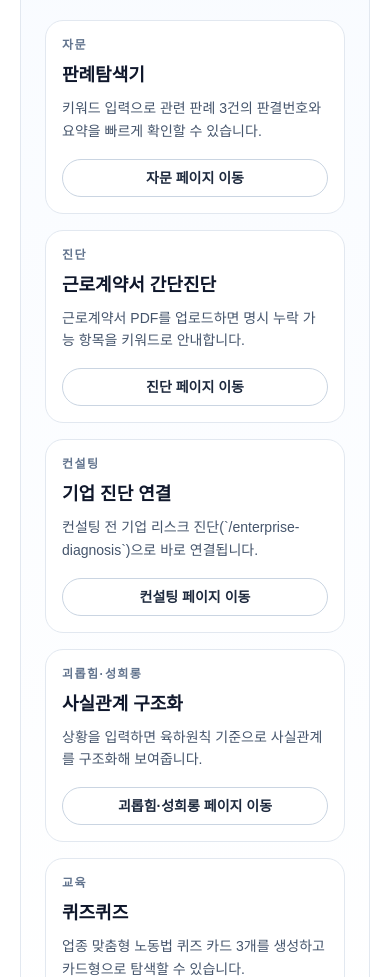
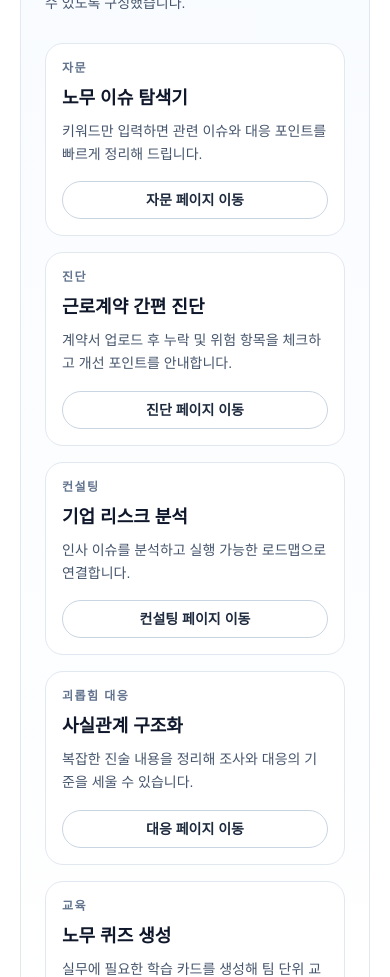
Before and after one commit to kyj44123-afk/cpla.ai, a Next.js app: page / in a window 390 px wide. Shown: the part 2580-3557 px from the top of the page. Built offline with nearby package versions, Linux system fonts and the light colour scheme; no server answers; a web font is replaced by a local one.

Commit message:
ver 0.9.6.9. (error fix)

```diff
--- a/src/app/page.tsx
+++ b/src/app/page.tsx
@@ -5,7 +5,6 @@ import BrandStory from "@/components/landing-premium/BrandStory";
 import HeroFollowupSections from "@/components/landing-premium/HeroFollowupSections";
 import HeroSequence from "@/components/landing-premium/HeroSequence";
 import PostFeatureCtaCards from "@/components/landing-premium/PostFeatureCtaCards";
-import ScrollReveal from "@/components/landing-premium/ScrollReveal";
 import SiteFooter from "@/components/landing-premium/SiteFooter";
 import TopHeader from "@/components/landing-premium/TopHeader";
 
@@ -57,18 +56,10 @@ export default async function Home() {
         headline={"노무를 완성하는\n노동법률 파트너"}
         subcopy="공인노무사와 경영진이 함께 쌓아온 경험과 정교한 전략, 그리고 AI 분석으로 기업과 개인의 중요한 결정을 더 빠르고 명확하게 지원합니다."
       />
-      <ScrollReveal>
-        <AutoPostsCarousel />
-      </ScrollReveal>
-      <ScrollReveal delayMs={80}>
-        <PostFeatureCtaCards />
-      </ScrollReveal>
-      <ScrollReveal delayMs={140}>
-        <HeroFollowupSections />
-      </ScrollReveal>
-      <ScrollReveal delayMs={200}>
-        <BrandStory />
-      </ScrollReveal>
+      <AutoPostsCarousel />
+      <PostFeatureCtaCards />
+      <HeroFollowupSections />
+      <BrandStory />
       <SiteFooter />
     </main>
   );
--- a/src/components/landing-premium/BrandStory.tsx
+++ b/src/components/landing-premium/BrandStory.tsx
@@ -1,37 +1,67 @@
+"use client";
+
+import { motion } from "framer-motion";
+
 const cards = [
   {
-    title: "풍부한 경험",
-    body: "산업 현장과 기업 자문을 아우른 실무 경험으로 복잡한 노무 이슈를 명확하게 정리합니다.",
+    title: "현장 중심 경험",
+    body: "다양한 산업 현장에서 쌓은 실무 경험으로 복잡한 노무 이슈를 구조화합니다.",
   },
   {
-    title: "압도적 실력",
-    body: "법률 해석과 분쟁 대응의 정밀도를 높여 중요한 의사결정 순간에 가장 실질적인 대안을 제시합니다.",
+    title: "정확한 실행력",
+    body: "법령 해석부터 실행 설계까지 연결해, 의사결정의 품질과 속도를 높입니다.",
   },
   {
-    title: "지속가능경영",
-    body: "단기 해결을 넘어 조직이 오래 유지할 수 있는 인사·노무 체계를 함께 설계합니다.",
+    title: "지속 가능한 체계",
+    body: "단기 처방을 넘어 조직이 스스로 운영할 수 있는 인사·노무 체계를 만듭니다.",
   },
 ];
 
 export default function BrandStory() {
   return (
-    <section className="bg-white px-5 py-24 md:px-8 md:py-32">
+    <motion.section
+      className="bg-white px-5 py-24 md:px-8 md:py-32"
+      initial={{ opacity: 0, y: 30 }}
+      whileInView={{ opacity: 1, y: 0 }}
+      viewport={{ once: true, amount: 0.2 }}
+      transition={{ duration: 0.7 }}
+    >
       <div className="mx-auto w-full max-w-7xl">
-        <p className="text-xs uppercase tracking-[0.2em] text-slate-500">Brand Story</p>
-        <h2 className="mt-3 font-serif text-3xl text-slate-900 md:text-5xl">공인노무사 곽영준</h2>
+        <motion.p
+          className="text-xs uppercase tracking-[0.2em] text-slate-500"
+          initial={{ opacity: 0, y: 20 }}
+          whileInView={{ opacity: 1, y: 0 }}
+          viewport={{ once: true, amount: 0.2 }}
+          transition={{ duration: 0.45 }}
+        >
+          Brand Story
+        </motion.p>
+        <motion.h2
+          className="mt-3 font-serif text-3xl text-slate-900 md:text-5xl"
+          initial={{ opacity: 0, y: 22 }}
+          whileInView={{ opacity: 1, y: 0 }}
+          viewport={{ once: true, amount: 0.2 }}
+          transition={{ duration: 0.5, delay: 0.05 }}
+        >
+          공인노무사 경영진
+        </motion.h2>
 
         <div className="mt-12 grid gap-6 md:grid-cols-3">
-          {cards.map((card) => (
-            <article
+          {cards.map((card, index) => (
+            <motion.article
               key={card.title}
               className="rounded-3xl border border-slate-200 bg-[linear-gradient(180deg,#f8fbff_0%,#f3f6fa_100%)] p-7 shadow-[0_10px_30px_-24px_rgba(15,23,42,0.6)]"
+              initial={{ opacity: 0, y: 22 }}
+              whileInView={{ opacity: 1, y: 0 }}
+              viewport={{ once: true, amount: 0.2 }}
+              transition={{ duration: 0.5, delay: index * 0.08 }}
             >
               <h3 className="font-serif text-2xl text-slate-900">{card.title}</h3>
               <p className="mt-4 text-sm leading-relaxed text-slate-600 md:text-base">{card.body}</p>
-            </article>
+            </motion.article>
           ))}
         </div>
       </div>
-    </section>
+    </motion.section>
   );
 }
--- a/src/components/landing-premium/HeroFollowupSections.tsx
+++ b/src/components/landing-premium/HeroFollowupSections.tsx
@@ -1,19 +1,22 @@
+"use client";
+
 import Image from "next/image";
+import { motion } from "framer-motion";
 
 const concernCards = [
   {
-    title: "지속적인 인력유출",
-    description: "핵심 인재 이탈이 반복되면 조직 학습과 실행력이 동시에 약화됩니다.",
+    title: "반복되는 인력 이탈",
+    description: "핵심 인력이 빠져나가면 채용과 온보딩 비용이 동시에 증가합니다.",
     image: "/landing/concern-turnover.svg",
   },
   {
-    title: "언제 터질지 모르는 인사노무 리스크",
-    description: "작은 신호를 놓치면 분쟁과 비용이 한 번에 폭발할 수 있습니다.",
+    title: "늦게 보이는 인사 리스크",
+    description: "초기 신호를 놓치면 분쟁과 비용이 한 번에 확대될 수 있습니다.",
     image: "/landing/concern-risk.svg",
   },
   {
-    title: "성장률은 둔화, 인건비는 우상향",
-    description: "매출과 인건비의 간극이 커질수록 경영 의사결정은 더 어려워집니다.",
+    title: "상승하는 인건비 부담",
+    description: "급여, 수당, 운영비가 누적되면서 의사결정 속도가 느려집니다.",
     image: "/landing/concern-cost.svg",
   },
 ];
@@ -21,17 +24,17 @@ const concernCards = [
 const solutionFlow = [
   {
     step: "1",
-    title: "인사노무 진단을 통한 이직원인 파악",
+    title: "현황 진단으로 리스크 파악",
     image: "/landing/solution-diagnosis.svg",
   },
   {
     step: "2",
-    title: "근본적 문제해결까지 필요한 노동법률자문",
+    title: "노무 자문으로 해결안 설계",
     image: "/landing/solution-advisory.svg",
   },
   {
     step: "3",
-    title: "임금체계/적정인력 등 HRBP 컨설팅",
+    title: "HRBP 컨설팅으로 실행 정착",
     image: "/landing/solution-hrbp.svg",
   },
 ];
@@ -39,16 +42,32 @@ const solutionFlow = [
 export default function HeroFollowupSections() {
   return (
     <div className="bg-white">
-      <section className="px-5 py-20 md:px-8 md:py-24">
+      <motion.section
+        className="px-5 py-20 md:px-8 md:py-24"
+        initial={{ opacity: 0, y: 28 }}
+        whileInView={{ opacity: 1, y: 0 }}
+        viewport={{ once: true, amount: 0.15 }}
+        transition={{ duration: 0.7 }}
+      >
         <div className="mx-auto w-full max-w-7xl">
-          <h2 className="text-center font-serif text-3xl text-slate-900 md:text-5xl">
-            기업이 성장할수록 깊어지는 고민
-          </h2>
+          <motion.h2
+            className="text-center font-serif text-3xl text-slate-900 md:text-5xl"
+            initial={{ opacity: 0, y: 20 }}
+            whileInView={{ opacity: 1, y: 0 }}
+            viewport={{ once: true, amount: 0.2 }}
+            transition={{ duration: 0.45 }}
+          >
+            기업의 성장 발목을 잡는 노무 이슈
+          </motion.h2>
           <div className="mt-12 grid gap-6 md:grid-cols-3">
-            {concernCards.map((card) => (
-              <article
+            {concernCards.map((card, index) => (
+              <motion.article
                 key={card.title}
                 className="overflow-hidden rounded-3xl border border-slate-200 bg-white shadow-[0_16px_30px_-24px_rgba(15,23,42,0.7)]"
+                initial={{ opacity: 0, y: 24 }}
+                whileInView={{ opacity: 1, y: 0 }}
+                viewport={{ once: true, amount: 0.2 }}
+                transition={{ duration: 0.5, delay: index * 0.08 }}
               >
                 <div className="relative h-48 w-full bg-[linear-gradient(180deg,#eef5fc_0%,#f8fbff_100%)]">
                   <Image src={card.image} alt={card.title} fill className="object-cover" />
@@ -57,20 +76,38 @@ export default function HeroFollowupSections() {
                   <h3 className="font-serif text-2xl leading-snug text-slate-900">{card.title}</h3>
                   <p className="mt-3 text-sm leading-relaxed text-slate-600 md:text-base">{card.description}</p>
                 </div>
-              </article>
+              </motion.article>
             ))}
           </div>
         </div>
-      </section>
+      </motion.section>
 
-      <section className="px-5 py-20 md:px-8 md:py-24">
+      <motion.section
+        className="px-5 py-20 md:px-8 md:py-24"
+        initial={{ opacity: 0, y: 28 }}
+        whileInView={{ opacity: 1, y: 0 }}
+        viewport={{ once: true, amount: 0.15 }}
+        transition={{ duration: 0.7 }}
+      >
         <div className="mx-auto w-full max-w-7xl">
-          <h2 className="text-center font-serif text-3xl text-slate-900 md:text-5xl">이렇게 해결할 수 있습니다</h2>
+          <motion.h2
+            className="text-center font-serif text-3xl text-slate-900 md:text-5xl"
+            initial={{ opacity: 0, y: 20 }}
+            whileInView={{ opacity: 1, y: 0 }}
+            viewport={{ once: true, amount: 0.2 }}
+            transition={{ duration: 0.45 }}
+          >
+            해결 프로세스
+          </motion.h2>
           <div className="mt-12 grid gap-6 md:grid-cols-3">
             {solutionFlow.map((item, index) => (
-              <article
+              <motion.article
                 key={item.title}
                 className="relative overflow-hidden rounded-3xl border border-slate-200 bg-[linear-gradient(180deg,#f9fcff_0%,#f2f6fb_100%)] p-6 shadow-[0_14px_28px_-24px_rgba(15,23,42,0.7)]"
+                initial={{ opacity: 0, y: 24 }}
+                whileInView={{ opacity: 1, y: 0 }}
+                viewport={{ once: true, amount: 0.2 }}
+                transition={{ duration: 0.5, delay: index * 0.08 }}
               >
                 <span className="mb-5 inline-flex h-10 w-10 items-center justify-center rounded-full bg-slate-900 text-sm font-semibold text-white">
                   {item.step}
@@ -84,18 +121,40 @@ export default function HeroFollowupSections() {
                     →
                   </span>
                 ) : null}
-              </article>
+              </motion.article>
             ))}
           </div>
         </div>
-      </section>
+      </motion.section>
 
-      <section className="px-5 py-20 md:px-8 md:py-24">
+      <motion.section
+        className="px-5 py-20 md:px-8 md:py-24"
+        initial={{ opacity: 0, y: 24 }}
+        whileInView={{ opacity: 1, y: 0 }}
+        viewport={{ once: true, amount: 0.2 }}
+        transition={{ duration: 0.65 }}
+      >
         <div className="mx-auto w-full max-w-7xl">
-          <p className="text-center text-xs uppercase tracking-[0.18em] text-slate-500">Leading with</p>
-          <h2 className="mt-5 text-center font-serif text-5xl text-slate-900 md:text-7xl">노무법인 호연</h2>
+          <motion.p
+            className="text-center text-xs uppercase tracking-[0.18em] text-slate-500"
+            initial={{ opacity: 0, y: 14 }}
+            whileInView={{ opacity: 1, y: 0 }}
+            viewport={{ once: true, amount: 0.2 }}
+            transition={{ duration: 0.4 }}
+          >
+            Leading with
+          </motion.p>
+          <motion.h2
+            className="mt-5 text-center font-serif text-5xl text-slate-900 md:text-7xl"
+            initial={{ opacity: 0, y: 16 }}
+            whileInView={{ opacity: 1, y: 0 }}
+            viewport={{ once: true, amount: 0.2 }}
+            transition={{ duration: 0.45, delay: 0.05 }}
+          >
+            노무법인 인연
+          </motion.h2>
         </div>
-      </section>
+      </motion.section>
     </div>
   );
 }
--- a/src/components/landing-premium/PostFeatureCtaCards.tsx
+++ b/src/components/landing-premium/PostFeatureCtaCards.tsx
@@ -1,6 +1,7 @@
 "use client";
 
 import Link from "next/link";
+import { motion } from "framer-motion";
 
 type FeatureCard = {
   menuName: string;
@@ -29,36 +30,36 @@ const cards: FeatureCard[] = [
   {
     menuName: "자문",
     href: "/advisory",
-    featureName: "판례탐색기",
-    description: "키워드 입력으로 관련 판례 3건의 판결번호와 요약을 빠르게 확인할 수 있습니다.",
+    featureName: "노무 이슈 탐색기",
+    description: "키워드만 입력하면 관련 이슈와 대응 포인트를 빠르게 정리해 드립니다.",
     ctaLabel: "자문 페이지 이동",
   },
   {
     menuName: "진단",
     href: "/diagnosis",
-    featureName: "근로계약서 간단진단",
-    description: "근로계약서 PDF를 업로드하면 명시 누락 가능 항목을 키워드로 안내합니다.",
+    featureName: "근로계약 간편 진단",
+    description: "계약서 업로드 후 누락 및 위험 항목을 체크하고 개선 포인트를 안내합니다.",
     ctaLabel: "진단 페이지 이동",
   },
   {
     menuName: "컨설팅",
     href: "/consulting",
-    featureName: "기업 진단 연결",
-    description: "컨설팅 전 기업 리스크 진단(`/enterprise-diagnosis`)으로 바로 연결됩니다.",
+    featureName: "기업 리스크 분석",
+    description: "인사 이슈를 분석하고 실행 가능한 로드맵으로 연결합니다.",
     ctaLabel: "컨설팅 페이지 이동",
   },
   {
-    menuName: "괴롭힘·성희롱",
+    menuName: "괴롭힘 대응",
     href: "/harassment",
     featureName: "사실관계 구조화",
-    description: "상황을 입력하면 육하원칙 기준으로 사실관계를 구조화해 보여줍니다.",
-    ctaLabel: "괴롭힘·성희롱 페이지 이동",
+    description: "복잡한 진술 내용을 정리해 조사와 대응의 기준을 세울 수 있습니다.",
+    ctaLabel: "대응 페이지 이동",
   },
   {
     menuName: "교육",
     href: "/training",
-    featureName: "퀴즈퀴즈",
-    description: "업종 맞춤형 노동법 퀴즈 카드 3개를 생성하고 카드형으로 탐색할 수 있습니다.",
+    featureName: "노무 퀴즈 생성",
+    description: "실무에 필요한 학습 카드를 생성해 팀 단위 교육에 활용할 수 있습니다.",
     ctaLabel: "교육 페이지 이동",
   },
 ];
@@ -85,16 +86,37 @@ function trackCardClick(card: FeatureCard) {
 
 export default function PostFeatureCtaCards() {
   return (
-    <section className="bg-white px-5 pb-20 md:px-8 md:pb-24">
+    <motion.section
+      className="bg-white px-5 pb-20 md:px-8 md:pb-24"
+      initial={{ opacity: 0, y: 30 }}
+      whileInView={{ opacity: 1, y: 0 }}
+      viewport={{ once: true, amount: 0.15 }}
+      transition={{ duration: 0.7 }}
+    >
       <div className="mx-auto w-full max-w-7xl">
-        <div className="rounded-3xl border border-slate-200 bg-[linear-gradient(180deg,#f8fbff_0%,#ffffff_100%)] p-6 md:p-8">
-          <p className="text-xs uppercase tracking-[0.2em] text-slate-500">AI functions</p>
-          <h2 className="mt-3 font-serif text-3xl text-slate-900 md:text-4xl">AI functions</h2>
-          <p className="mt-3 text-sm leading-relaxed text-slate-600 md:text-base">공인노무사 곽영준이 제공하는 AI 기능들</p>
+        <motion.div
+          className="rounded-3xl border border-slate-200 bg-[linear-gradient(180deg,#f8fbff_0%,#ffffff_100%)] p-6 md:p-8"
+          initial={{ opacity: 0, y: 24 }}
+          whileInView={{ opacity: 1, y: 0 }}
+          viewport={{ once: true, amount: 0.2 }}
+          transition={{ duration: 0.5 }}
+        >
+          <p className="text-xs uppercase tracking-[0.2em] text-slate-500">AI Functions</p>
+          <h2 className="mt-3 font-serif text-3xl text-slate-900 md:text-4xl">업무별 AI 도구</h2>
+          <p className="mt-3 text-sm leading-relaxed text-slate-600 md:text-base">
+            자문부터 진단, 교육까지 필요한 기능을 바로 실행할 수 있도록 구성했습니다.
+          </p>
 
           <div className="mt-7 grid gap-4 md:grid-cols-2 xl:grid-cols-5">
-            {cards.map((card) => (
-              <article key={card.menuName} className="flex h-full flex-col rounded-2xl border border-slate-200 bg-white p-4">
+            {cards.map((card, index) => (
+              <motion.article
+                key={card.menuName}
+                className="flex h-full flex-col rounded-2xl border border-slate-200 bg-white p-4"
+                initial={{ opacity: 0, y: 20 }}
+                whileInView={{ opacity: 1, y: 0 }}
+                viewport={{ once: true, amount: 0.2 }}
+                transition={{ duration: 0.45, delay: index * 0.08 }}
+              >
                 <p className="text-xs font-semibold uppercase tracking-[0.12em] text-slate-500">{card.menuName}</p>
                 <h3 className="mt-2 text-lg font-semibold text-slate-900">{card.featureName}</h3>
                 <p className="mt-2 flex-1 text-sm leading-relaxed text-slate-600">{card.description}</p>
@@ -105,11 +127,11 @@ export default function PostFeatureCtaCards() {
                 >
                   {card.ctaLabel}
                 </Link>
-              </article>
+              </motion.article>
             ))}
           </div>
-        </div>
+        </motion.div>
       </div>
-    </section>
+    </motion.section>
   );
 }
--- a/src/components/landing-premium/ScrollReveal.tsx
+++ /dev/null
@@ -1,51 +0,0 @@
-"use client";
-
-import { useEffect, useRef, useState } from "react";
-import { cn } from "@/lib/utils";
-
-type ScrollRevealProps = {
-  children: React.ReactNode;
-  className?: string;
-  delayMs?: number;
-};
-
-export default function ScrollReveal({ children, className, delayMs = 0 }: ScrollRevealProps) {
-  const rootRef = useRef<HTMLDivElement | null>(null);
-  const [isVisible, setIsVisible] = useState(false);
-
-  useEffect(() => {
-    const node = rootRef.current;
-    if (!node) return;
-
-    if (typeof IntersectionObserver === "undefined") {
-      window.requestAnimationFrame(() => setIsVisible(true));
-      return;
-    }
-
-    const observer = new IntersectionObserver(
-      ([entry]) => {
-        if (!entry.isIntersecting) return;
-        setIsVisible(true);
-        observer.disconnect();
-      },
-      { threshold: 0, rootMargin: "0px 0px -8% 0px" },
-    );
-
-    observer.observe(node);
-    return () => observer.disconnect();
-  }, []);
-
-  return (
-    <div
-      ref={rootRef}
-      style={{ transitionDelay: `${delayMs}ms` }}
-      className={cn(
-        "transform-gpu transition-all duration-700 ease-[cubic-bezier(0.2,0.65,0.25,1)]",
-        isVisible ? "translate-y-0 opacity-100" : "translate-y-8 opacity-0",
-        className,
-      )}
-    >
-      {children}
-    </div>
-  );
-}
```
Also changed, not shown: src/components/landing-premium/AutoPostsCarousel.tsx (+32 -8 lines).
